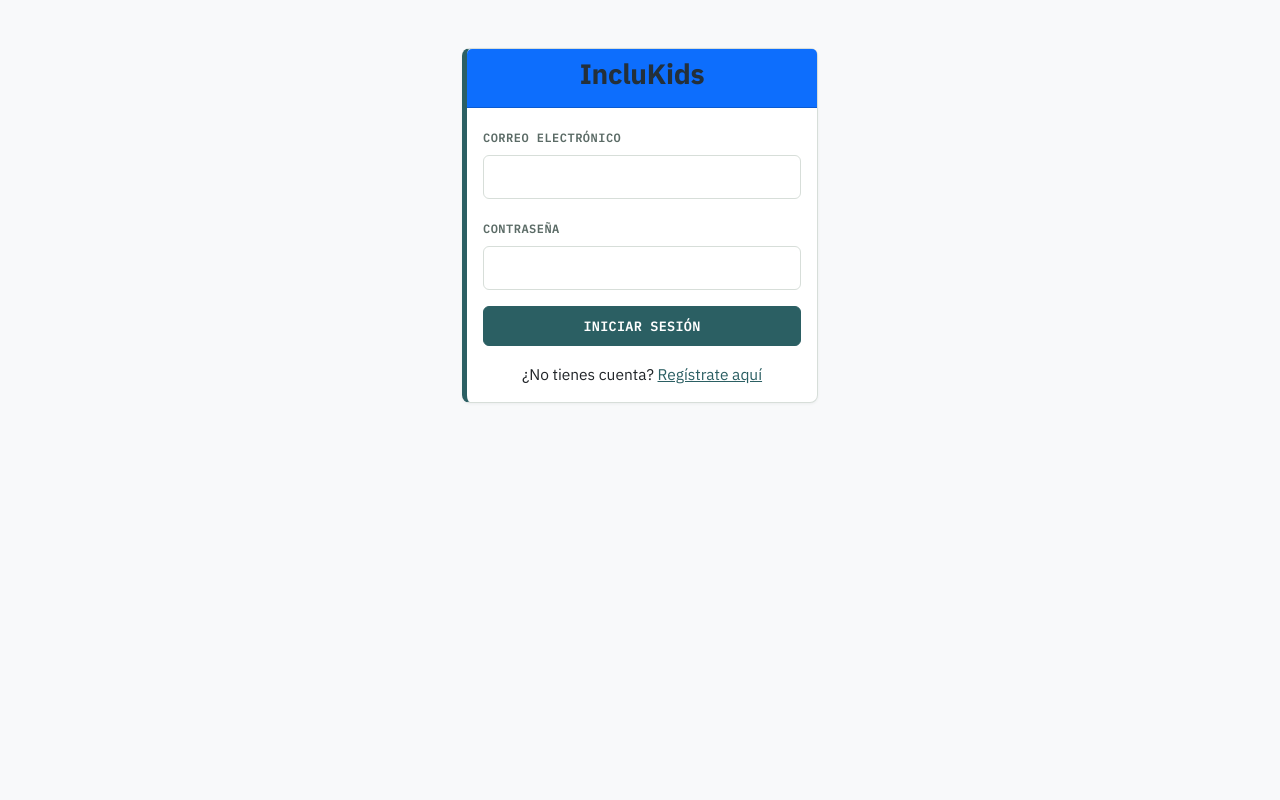
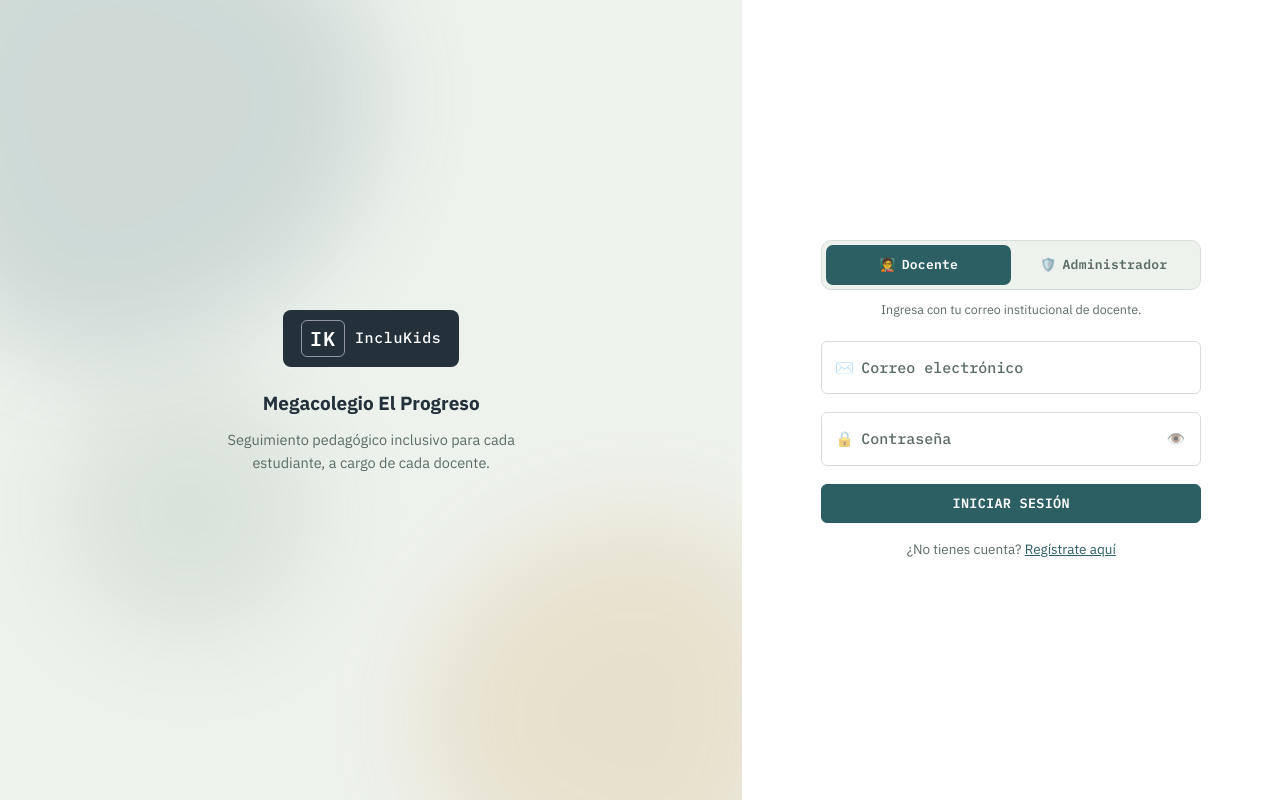
Before and after one commit to DanielPuin2025/inclukids, a PHP site: page / in a window 1280 px wide. Run offline with PHP 8.4, Linux system fonts and the light colour scheme.

Commit message:
Rediseñar el login con selector de rol y redirección automática
Implementa la propuesta de UX/UI para el login: identidad visual de
"Megacolegio El Progreso" con la paleta ya usada en el resto de la app
(inclukids.css), un selector Docente/Administrador con píldora
deslizante, campos con label flotante, toggle de contraseña animado y
estado de carga en el envío. Respeta prefers-reduced-motion y usa
focus-visible en todos los controles.

Para que el login pueda redirigir automáticamente por rol:
- database/migrations/2026_08_26_add_rol_a_docentes.sql agrega la
  columna docentes.rol ('administrador' | 'docente', default
  'docente'). El registro público nunca crea administradores.
- Docente::autenticar()/crear()/listar()/obtenerPorId() ahora
  incluyen el rol.
- LoginController valida que el rol elegido en el botón coincida con
  el rol real de la cuenta (si no, muestra un error específico) y
  redirige a app/views/dashboard/home.php (administrador) o
  app/views/dashboard/visualizador.php (docente, el panel restringido
  del PR anterior).

Probado end-to-end con curl contra la app real (más confiable que el
pane de navegador headless para esto): password incorrecto, rol
seleccionado que no coincide con el rol real (ambas direcciones), y
login exitoso para cada rol con su redirección correspondiente.

Co-Authored-By: Claude Sonnet 5 <noreply@anthropic.com>

```diff
--- a/app/controllers/LoginController.php
+++ b/app/controllers/LoginController.php
@@ -10,23 +10,33 @@ class LoginController
 
             $correo = $_POST["correo"];
             $password = $_POST["password"];
+            $rolSeleccionado = $_POST["rol"] ?? "docente";
 
             $modelo = new Docente();
             $docente = $modelo->autenticar($correo, $password);
 
-            if ($docente) {
+            if (!$docente) {
+                $_SESSION["error_login"] = "Correo o contraseña incorrectos.";
+                return;
+            }
 
-                $_SESSION["id_docente"] = $docente["id_docente"];
-                $_SESSION["nombre"] = $docente["nombres"];
+            if ($docente["rol"] !== $rolSeleccionado) {
+                $_SESSION["error_login"] = $docente["rol"] === "administrador"
+                    ? "Esta cuenta es de administrador. Selecciona esa opción para ingresar."
+                    : "Esta cuenta es de docente. Selecciona esa opción para ingresar.";
+                return;
+            }
 
-                header("Location: app/views/dashboard/home.php");
-                exit();
+            $_SESSION["id_docente"] = $docente["id_docente"];
+            $_SESSION["nombre"] = $docente["nombres"];
+            $_SESSION["rol"] = $docente["rol"];
 
-            } else {
+            $destino = $docente["rol"] === "administrador"
+                ? "app/views/dashboard/home.php"
+                : "app/views/dashboard/visualizador.php";
 
-                echo "<script>alert('Correo o contraseña incorrectos');</script>";
-
-            }
+            header("Location: $destino");
+            exit();
         }
     }
 }
--- a/app/models/Docente.php
+++ b/app/models/Docente.php
@@ -14,7 +14,7 @@ class Docente
 
     public function autenticar($correo, $contrasena)
     {
-        $sql = "SELECT id_docente, nombres, apellidos, correo, contraseña
+        $sql = "SELECT id_docente, nombres, apellidos, correo, rol, contraseña
                 FROM docentes
                 WHERE correo = ?";
 
@@ -52,7 +52,7 @@ class Docente
 
     public function obtenerPorId($idDocente)
     {
-        $sql = "SELECT id_docente, nombres, apellidos, correo
+        $sql = "SELECT id_docente, nombres, apellidos, correo, rol
                 FROM docentes
                 WHERE id_docente = ?";
 
@@ -64,7 +64,7 @@ class Docente
 
     public function listar()
     {
-        $sql = "SELECT id_docente, nombres, apellidos, correo
+        $sql = "SELECT id_docente, nombres, apellidos, correo, rol
                 FROM docentes
                 ORDER BY nombres";
 
@@ -77,13 +77,17 @@ class Docente
     /**
      * Crea un docente nuevo. La contraseña se guarda con hash
      * desde el inicio (nunca en texto plano).
+     *
+     * El registro público (app/views/auth/guardar_registro.php) nunca
+     * debe crear administradores, por eso el rol siempre queda fijo
+     * en 'docente' aquí.
      */
     public function crear($nombres, $apellidos, $correo, $contrasena)
     {
         $hash = password_hash($contrasena, PASSWORD_DEFAULT);
 
-        $sql = "INSERT INTO docentes (nombres, apellidos, correo, contraseña)
-                VALUES (?, ?, ?, ?)";
+        $sql = "INSERT INTO docentes (nombres, apellidos, correo, rol, contraseña)
+                VALUES (?, ?, ?, 'docente', ?)";
 
         $consulta = $this->conexion->prepare($sql);
         return $consulta->execute([$nombres, $apellidos, $correo, $hash]);
--- a/app/views/auth/login.php
+++ b/app/views/auth/login.php
@@ -1,5 +1,8 @@
 <?php
 $registrado = isset($_GET["registrado"]);
+
+$error = $_SESSION["error_login"] ?? null;
+unset($_SESSION["error_login"]);
 ?>
 <!DOCTYPE html>
 <html lang="es">
@@ -12,62 +15,94 @@ $registrado = isset($_GET["registrado"]);
 
     <title>IncluKids - Iniciar Sesión</title>
 
+    <link rel="preconnect" href="https://fonts.googleapis.com">
     <link href="/IncluKids/public/css/bootstrap.min.css" rel="stylesheet">
     <link href="/IncluKids/public/css/inclukids.css" rel="stylesheet">
+    <link href="/IncluKids/public/css/login.css" rel="stylesheet">
 
 </head>
 
-<body class="bg-light">
+<body class="login-body">
 
-<div class="container">
+<div class="login-shell">
 
-    <div class="row justify-content-center mt-5">
+    <div class="login-hero">
+        <div class="login-hero__blob login-hero__blob--1"></div>
+        <div class="login-hero__blob login-hero__blob--2"></div>
+        <div class="login-hero__blob login-hero__blob--3"></div>
 
-        <div class="col-md-4">
-
-            <div class="card shadow">
-
-                <div class="card-header text-center bg-primary text-white">
-
-                    <h3>IncluKids</h3>
-
+        <div class="login-hero__content">
+            <div class="login-sello">
+                <span class="login-sello__mark">IK</span>
+                <span class="login-sello__text">IncluKids</span>
+            </div>
+            <p class="login-hero__institucion">Megacolegio El Progreso</p>
+            <p class="login-hero__tagline">
+                Seguimiento pedagógico inclusivo para cada estudiante,
+                a cargo de cada docente.
+            </p>
+        </div>
     </div>
 
-                <div class="card-body">
+    <div class="login-panel">
+
+        <div class="login-card">
+
+            <div class="login-card__brand">IncluKids</div>
 
             <?php if ($registrado): ?>
-                        <div class="alert alert-success">
+                <div class="login-alert login-alert--exito" role="status">
                     ¡Cuenta creada! Ya puedes iniciar sesión.
                 </div>
             <?php endif; ?>
 
-                    <form action="" method="POST">
+            <?php if ($error): ?>
+                <div class="login-alert login-alert--error" role="alert">
+                    <?= htmlspecialchars($error) ?>
+                </div>
+            <?php endif; ?>
 
-                        <div class="mb-3">
-
-                            <label class="form-label">Correo electrónico</label>
-
-                            <input type="email" name="correo" class="form-control" required>
-
+            <div class="role-toggle" data-rol="docente" id="roleToggle">
+                <div class="role-toggle__pill" aria-hidden="true"></div>
+                <button type="button" class="role-toggle__btn is-active" data-rol="docente" id="btnRolDocente" aria-pressed="true">
+                    <span class="role-toggle__icon">🧑‍🏫</span> Docente
+                </button>
+                <button type="button" class="role-toggle__btn" data-rol="administrador" id="btnRolAdmin" aria-pressed="false">
+                    <span class="role-toggle__icon">🛡️</span> Administrador
+                </button>
             </div>
 
-                        <div class="mb-3">
+            <p class="role-toggle__hint" id="roleHint">
+                Ingresa con tu correo institucional de docente.
+            </p>
 
-                            <label class="form-label">Contraseña</label>
+            <form action="" method="POST" id="loginForm" novalidate>
 
-                            <input type="password" name="password" class="form-control" required>
+                <input type="hidden" name="rol" id="rolSeleccionado" value="docente">
 
+                <div class="field">
+                    <span class="field__icon">✉️</span>
+                    <input type="email" name="correo" id="correo" class="field__input" placeholder=" " required autocomplete="email">
+                    <label for="correo" class="field__label">Correo electrónico</label>
                 </div>
 
-                        <button type="submit" name="login" class="btn btn-success w-100">
+                <div class="field">
+                    <span class="field__icon">🔒</span>
+                    <input type="password" name="password" id="password" class="field__input" placeholder=" " required autocomplete="current-password">
+                    <label for="password" class="field__label">Contraseña</label>
+                    <button type="button" class="field__toggle" id="togglePassword" aria-label="Mostrar contraseña" aria-pressed="false">
+                        👁️
+                    </button>
+                </div>
 
-                            Iniciar sesión
-
+                <button type="submit" name="login" class="btn login-submit w-100" id="loginSubmit">
+                    <span class="login-submit__label">Iniciar sesión</span>
+                    <span class="login-submit__spinner" aria-hidden="true">📖</span>
                 </button>
 
             </form>
 
-                    <p class="text-center mt-3 mb-0">
+            <p class="text-center mt-3 mb-0 login-card__footer">
                 ¿No tienes cuenta? <a href="app/views/auth/registro.php">Regístrate aquí</a>
             </p>
 
@@ -77,9 +112,7 @@ $registrado = isset($_GET["registrado"]);
 
 </div>
 
-    </div>
-
-</div>
+<script src="/IncluKids/public/js/login.js"></script>
 
 </body>
 
--- /dev/null
+++ b/public/css/login.css
@@ -0,0 +1,368 @@
+/* ==================================================================
+   IncluKids - Pantalla de login
+   Extiende las variables de inclukids.css (paleta "ficha de catálogo").
+   Se carga DESPUÉS de inclukids.css.
+   ================================================================== */
+
+html, body.login-body {
+    height: 100%;
+    margin: 0;
+}
+
+.login-shell {
+    min-height: 100vh;
+    display: flex;
+}
+
+/* ---------- Panel izquierdo: identidad ---------- */
+.login-hero {
+    position: relative;
+    flex: 1 1 58%;
+    display: flex;
+    align-items: center;
+    justify-content: center;
+    overflow: hidden;
+    background-color: var(--papel);
+}
+
+.login-hero__blob {
+    position: absolute;
+    border-radius: 42% 58% 63% 37% / 41% 44% 56% 59%;
+    filter: blur(50px);
+    opacity: 0.16;
+}
+.login-hero__blob--1 {
+    width: 480px;
+    height: 480px;
+    top: -120px;
+    left: -100px;
+    background: var(--petroleo);
+}
+.login-hero__blob--2 {
+    width: 380px;
+    height: 380px;
+    bottom: -100px;
+    right: -60px;
+    background: var(--ocre);
+    border-radius: 60% 40% 33% 67% / 55% 45% 55% 45%;
+}
+.login-hero__blob--3 {
+    width: 260px;
+    height: 260px;
+    bottom: 20%;
+    left: 8%;
+    background: var(--ciencias);
+    border-radius: 50%;
+    opacity: 0.12;
+}
+
+.login-hero__content {
+    position: relative;
+    z-index: 1;
+    text-align: center;
+    max-width: 420px;
+    padding: 2rem;
+}
+
+.login-sello {
+    display: inline-flex;
+    align-items: center;
+    gap: 10px;
+    background-color: var(--tinta);
+    color: white;
+    padding: 10px 18px;
+    border-radius: 8px;
+    margin-bottom: 22px;
+}
+.login-sello__mark {
+    font-family: 'IBM Plex Mono', monospace;
+    font-weight: 700;
+    font-size: 20px;
+    letter-spacing: 0.05em;
+    border: 1.5px solid rgba(255,255,255,0.5);
+    border-radius: 6px;
+    padding: 2px 8px;
+}
+.login-sello__text {
+    font-family: 'IBM Plex Mono', monospace;
+    font-size: 15px;
+    letter-spacing: 0.04em;
+}
+
+.login-hero__institucion {
+    font-family: 'IBM Plex Sans', sans-serif;
+    font-weight: 700;
+    font-size: 19px;
+    color: var(--tinta);
+    margin-bottom: 10px;
+}
+
+.login-hero__tagline {
+    font-size: 14.5px;
+    color: var(--texto-suave);
+    line-height: 1.6;
+}
+
+/* ---------- Panel derecho: acción ---------- */
+.login-panel {
+    flex: 1 1 42%;
+    background-color: var(--papel-tarjeta);
+    display: flex;
+    align-items: center;
+    justify-content: center;
+    padding: 2rem;
+}
+
+.login-card {
+    width: 100%;
+    max-width: 380px;
+}
+
+.login-card__brand {
+    display: none; /* visible solo cuando el panel izquierdo se oculta (mobile) */
+    font-family: 'IBM Plex Mono', monospace;
+    font-weight: 700;
+    color: var(--petroleo);
+    text-align: center;
+    margin-bottom: 18px;
+    font-size: 18px;
+}
+
+.login-alert {
+    border-radius: 6px;
+    padding: 10px 14px;
+    font-size: 13.5px;
+    margin-bottom: 16px;
+}
+.login-alert--exito {
+    background-color: #E7F1EA;
+    color: var(--exito);
+    border: 1px solid var(--exito);
+}
+.login-alert--error {
+    background-color: #FBEAE6;
+    color: var(--peligro);
+    border: 1px solid var(--peligro);
+    animation: login-shake 0.4s ease;
+}
+
+/* ---------- Selector de rol ---------- */
+.role-toggle {
+    position: relative;
+    display: grid;
+    grid-template-columns: 1fr 1fr;
+    background-color: var(--papel);
+    border: 1.5px solid var(--borde);
+    border-radius: 10px;
+    padding: 4px;
+    margin-bottom: 10px;
+}
+
+.role-toggle__pill {
+    position: absolute;
+    top: 4px;
+    left: 4px;
+    width: calc(50% - 4px);
+    height: calc(100% - 8px);
+    border-radius: 7px;
+    background-color: var(--petroleo);
+    transition: transform 0.25s cubic-bezier(0.4, 0, 0.2, 1), background-color 0.25s ease;
+}
+.role-toggle[data-rol="administrador"] .role-toggle__pill {
+    transform: translateX(100%);
+    background-color: var(--tinta);
+}
+
+.role-toggle__btn {
+    position: relative;
+    z-index: 1;
+    border: none;
+    background: transparent;
+    padding: 10px 8px;
+    font-family: 'IBM Plex Mono', monospace;
+    font-size: 13px;
+    font-weight: 600;
+    letter-spacing: 0.02em;
+    color: var(--texto-suave);
+    border-radius: 7px;
+    display: flex;
+    align-items: center;
+    justify-content: center;
+    gap: 6px;
+    cursor: pointer;
+    transition: color 0.2s ease, transform 0.15s ease;
+}
+.role-toggle__btn.is-active {
+    color: white;
+}
+.role-toggle__btn:hover .role-toggle__icon {
+    transform: scale(1.15) rotate(-4deg);
+}
+.role-toggle__btn:focus-visible {
+    outline: 2px solid var(--petroleo);
+    outline-offset: 2px;
+}
+.role-toggle__icon {
+    display: inline-block;
+    transition: transform 0.2s ease;
+}
+
+.role-toggle__hint {
+    font-size: 12.5px;
+    color: var(--texto-suave);
+    text-align: center;
+    margin-bottom: 22px;
+    min-height: 16px;
+}
+
+/* ---------- Campos con label flotante ---------- */
+.field {
+    position: relative;
+    margin-bottom: 18px;
+}
+.field__icon {
+    position: absolute;
+    left: 14px;
+    top: 50%;
+    transform: translateY(-50%);
+    font-size: 15px;
+    opacity: 0.55;
+    transition: opacity 0.2s ease;
+    pointer-events: none;
+}
+.field__input {
+    width: 100%;
+    padding: 20px 40px 8px 40px;
+    border: 1.5px solid var(--borde);
+    border-radius: 6px;
+    font-family: 'IBM Plex Sans', sans-serif;
+    font-size: 15px;
+    color: var(--tinta);
+    background-color: var(--papel-tarjeta);
+    transition: border-color 0.2s ease, box-shadow 0.2s ease;
+}
+.field__input:focus {
+    outline: none;
+    border-color: var(--petroleo);
+    box-shadow: 0 0 0 3px rgba(43, 95, 99, 0.15);
+}
+.field__input:focus ~ .field__icon {
+    opacity: 1;
+}
+.field__label {
+    position: absolute;
+    left: 40px;
+    top: 50%;
+    transform: translateY(-50%);
+    font-size: 15px;
+    color: var(--texto-suave);
+    pointer-events: none;
+    transition: top 0.15s ease, font-size 0.15s ease, color 0.15s ease;
+}
+.field__input:focus ~ .field__label,
+.field__input:not(:placeholder-shown) ~ .field__label {
+    top: 12px;
+    font-size: 11px;
+    text-transform: uppercase;
+    letter-spacing: 0.04em;
+    color: var(--petroleo);
+}
+.field__toggle {
+    position: absolute;
+    right: 10px;
+    top: 50%;
+    transform: translateY(-50%);
+    background: none;
+    border: none;
+    font-size: 15px;
+    cursor: pointer;
+    padding: 6px;
+    opacity: 0.6;
+    transition: opacity 0.2s ease, transform 0.15s ease;
+}
+.field__toggle:hover {
+    opacity: 1;
+}
+.field__toggle:focus-visible {
+    outline: 2px solid var(--petroleo);
+    outline-offset: 2px;
+}
+.field__toggle.is-blinking {
+    animation: login-blink 0.3s ease;
+}
+
+/* ---------- Botón de envío ---------- */
+.login-submit {
+    background-color: var(--petroleo) !important;
+    border-color: var(--petroleo) !important;
+    color: white !important;
+    display: flex;
+    align-items: center;
+    justify-content: center;
+    gap: 8px;
+    margin-top: 6px;
+}
+.login-submit__spinner {
+    display: none;
+}
+.login-submit.is-loading .login-submit__label {
+    opacity: 0.7;
+}
+.login-submit.is-loading .login-submit__spinner {
+    display: inline-block;
+    animation: login-spin 0.9s linear infinite;
+}
+
+.login-card__footer {
+    font-size: 13.5px;
+    color: var(--texto-suave);
+}
+
+/* ---------- Animaciones ---------- */
+@keyframes login-shake {
+    0%, 100% { transform: translateX(0); }
+    25% { transform: translateX(-4px); }
+    75% { transform: translateX(4px); }
+}
+@keyframes login-blink {
+    0%, 100% { transform: translateY(-50%) scaleY(1); }
+    50% { transform: translateY(-50%) scaleY(0.1); }
+}
+@keyframes login-spin {
+    from { transform: rotate(0deg); }
+    to { transform: rotate(360deg); }
+}
+
+@media (prefers-reduced-motion: reduce) {
+    .role-toggle__pill,
+    .role-toggle__btn,
+    .role-toggle__icon,
+    .field__input,
+    .field__label,
+    .field__toggle,
+    .login-submit__spinner {
+        transition: none !important;
+        animation: none !important;
+    }
+}
+
+/* ---------- Responsive ---------- */
+@media (max-width: 860px) {
+    .login-shell {
+        flex-direction: column;
+    }
+    .login-hero {
+        flex: 0 0 auto;
+        min-height: 180px;
+        padding: 1.5rem 0;
+    }
+    .login-hero__tagline {
+        display: none;
+    }
+    .login-hero__blob--3 {
+        display: none;
+    }
+    .login-panel {
+        flex: 1 1 auto;
+    }
+}
--- /dev/null
+++ b/public/js/login.js
@@ -0,0 +1,61 @@
+(function () {
+    "use strict";
+
+    var toggle = document.getElementById("roleToggle");
+    var btnDocente = document.getElementById("btnRolDocente");
+    var btnAdmin = document.getElementById("btnRolAdmin");
+    var rolInput = document.getElementById("rolSeleccionado");
+    var hint = document.getElementById("roleHint");
+
+    var HINTS = {
+        docente: "Ingresa con tu correo institucional de docente.",
+        administrador: "Ingresa con tu correo institucional de administrador."
+    };
+
+    function seleccionarRol(rol) {
+        toggle.setAttribute("data-rol", rol);
+        rolInput.value = rol;
+        hint.textContent = HINTS[rol];
+
+        var activo = rol === "docente" ? btnDocente : btnAdmin;
+        var inactivo = rol === "docente" ? btnAdmin : btnDocente;
+
+        activo.classList.add("is-active");
+        activo.setAttribute("aria-pressed", "true");
+        inactivo.classList.remove("is-active");
+        inactivo.setAttribute("aria-pressed", "false");
+    }
+
+    if (toggle && btnDocente && btnAdmin) {
+        btnDocente.addEventListener("click", function () { seleccionarRol("docente"); });
+        btnAdmin.addEventListener("click", function () { seleccionarRol("administrador"); });
+    }
+
+    var togglePassword = document.getElementById("togglePassword");
+    var passwordInput = document.getElementById("password");
+
+    if (togglePassword && passwordInput) {
+        togglePassword.addEventListener("click", function () {
+            var visible = passwordInput.type === "text";
+
+            passwordInput.type = visible ? "password" : "text";
+            togglePassword.setAttribute("aria-pressed", String(!visible));
+            togglePassword.setAttribute("aria-label", visible ? "Mostrar contraseña" : "Ocultar contraseña");
+            togglePassword.textContent = visible ? "👁️" : "🙈";
+
+            togglePassword.classList.remove("is-blinking");
+            void togglePassword.offsetWidth; // reinicia la animación si se repite
+            togglePassword.classList.add("is-blinking");
+        });
+    }
+
+    var form = document.getElementById("loginForm");
+    var submitBtn = document.getElementById("loginSubmit");
+
+    if (form && submitBtn) {
+        form.addEventListener("submit", function () {
+            submitBtn.classList.add("is-loading");
+            submitBtn.disabled = true;
+        });
+    }
+})();
```
Also changed, not shown: database/migrations/2026_08_26_add_rol_a_docentes.sql (added). Lines whose indentation alone changed are shown as unchanged.
